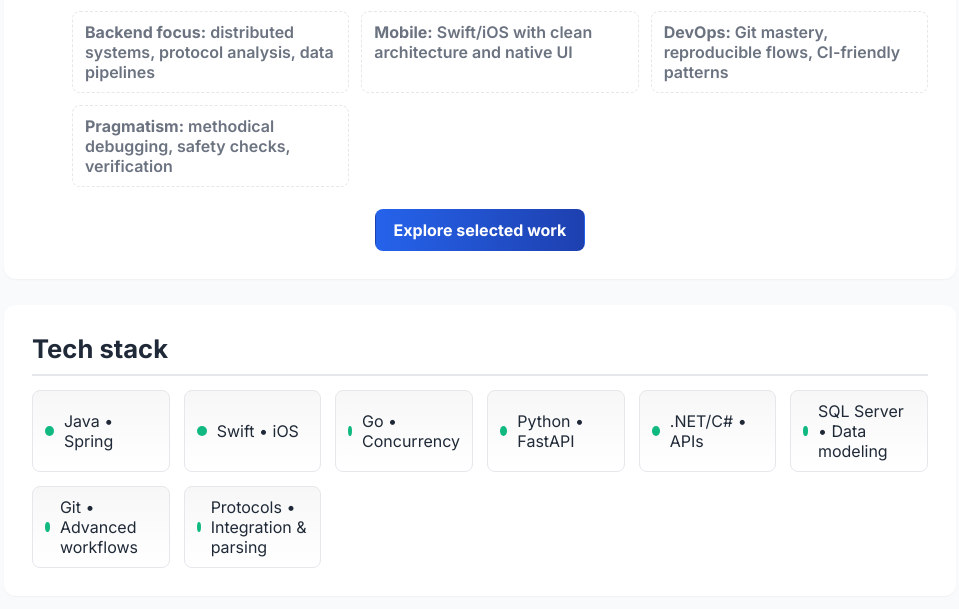
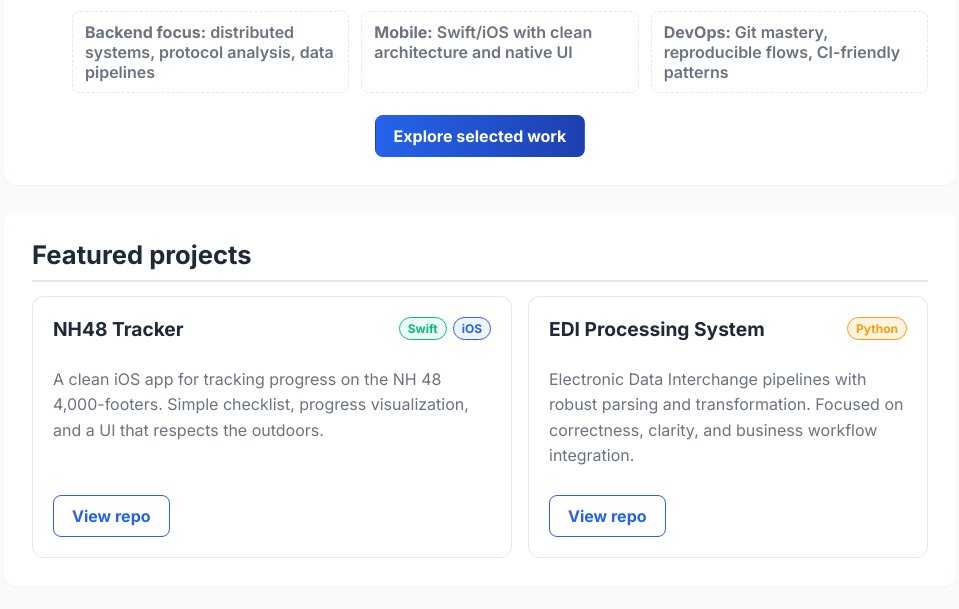
Before and after one commit to kylefgoodwin/kylefgoodwin.github.io, a plain HTML site: page index.html in a window 1280 px wide. Shown: the part 857-1466 px from the top of the page, without its empty margins (160-1119 px from the left). Drawn offline with Linux system fonts and the light colour scheme.

Commit message:
Remove tech stacks

```diff
--- a/index.html
+++ b/index.html
@@ -57,25 +57,10 @@
           <li><strong>Backend focus:</strong> distributed systems, protocol analysis, data pipelines</li>
           <li><strong>Mobile:</strong> Swift/iOS with clean architecture and native UI</li>
           <li><strong>DevOps:</strong> Git mastery, reproducible flows, CI-friendly patterns</li>
-          <li><strong>Pragmatism:</strong> methodical debugging, safety checks, verification</li>
         </ul>
 
         <div class="cta-container">
           <a href="projects.html" class="btn btn-primary">Explore selected work</a>
-        </div>
-      </section>
-
-      <section>
-        <h2>Tech stack</h2>
-        <div class="stack-grid">
-          <div class="stack-item"><span class="stack-dot"></span> Java • Spring</div>
-          <div class="stack-item"><span class="stack-dot"></span> Swift • iOS</div>
-          <div class="stack-item"><span class="stack-dot"></span> Go • Concurrency</div>
-          <div class="stack-item"><span class="stack-dot"></span> Python • FastAPI</div>
-          <div class="stack-item"><span class="stack-dot"></span> .NET/C# • APIs</div>
-          <div class="stack-item"><span class="stack-dot"></span> SQL Server • Data modeling</div>
-          <div class="stack-item"><span class="stack-dot"></span> Git • Advanced workflows</div>
-          <div class="stack-item"><span class="stack-dot"></span> Protocols • Integration & parsing</div>
         </div>
       </section>
 
```
